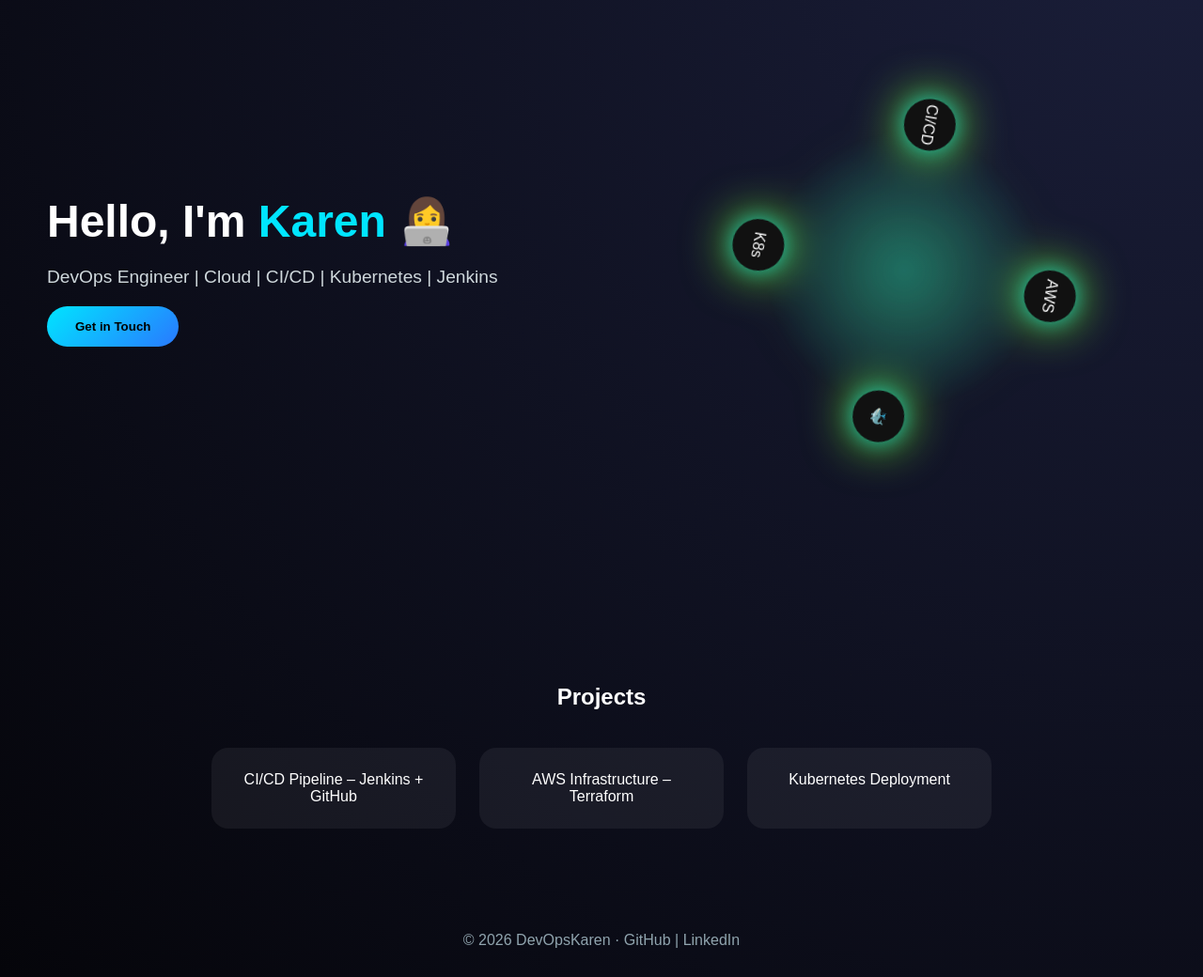
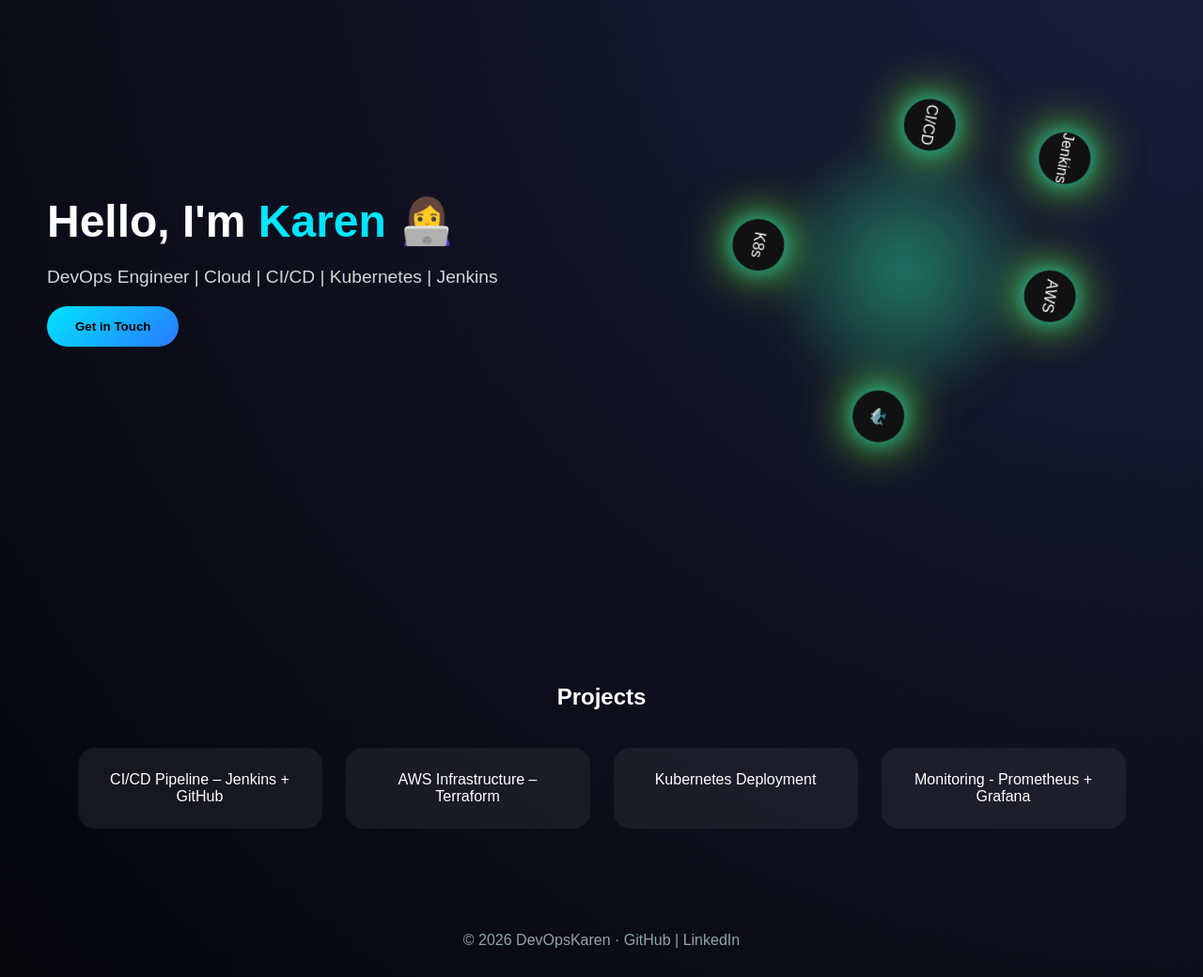
Before and after one commit to patilkiran94/karensempire_website, a plain HTML site: page index.html in a window 1280 px wide. Shown: the part 140-1180 px from the top of the page at 94% size. Drawn offline with Linux system fonts and the light colour scheme.

Commit message:
Update index.html with new project details
Added Jenkins icon and Monitoring section to projects.

```diff
--- a/index.html
+++ b/index.html
@@ -31,6 +31,7 @@
       <div class="icon">🐳</div>
       <div class="icon">K8s</div>
       <div class="icon">CI/CD</div>
+      <div class="icon">Jenkins</div>
     </div>
   </div>
 </section>
@@ -41,6 +42,7 @@
     <div class="card">CI/CD Pipeline – Jenkins + GitHub</div>
     <div class="card">AWS Infrastructure – Terraform</div>
     <div class="card">Kubernetes Deployment</div>
+    <div class="card">Monitoring - Prometheus + Grafana</div>
   </div>
 </section>
 
```
